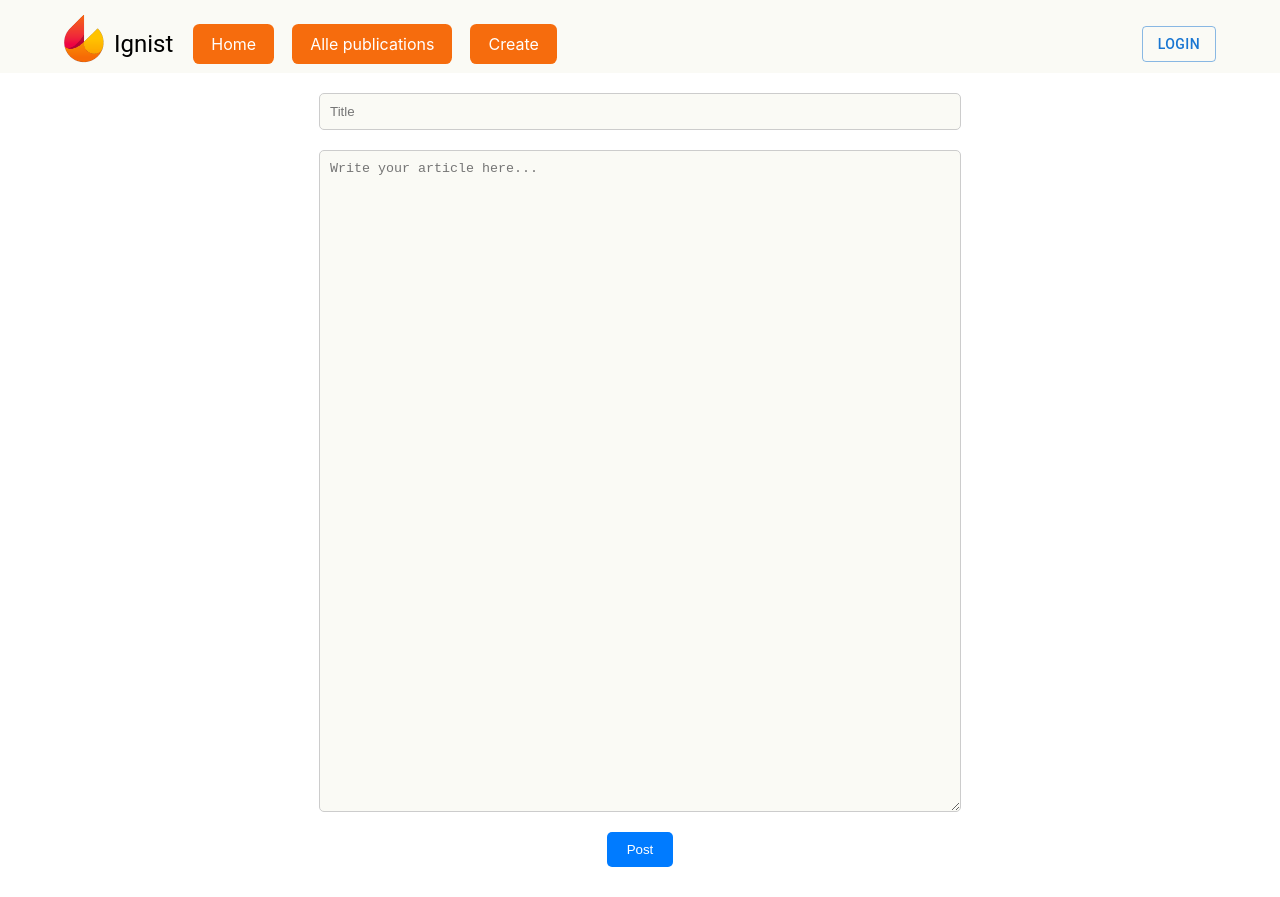
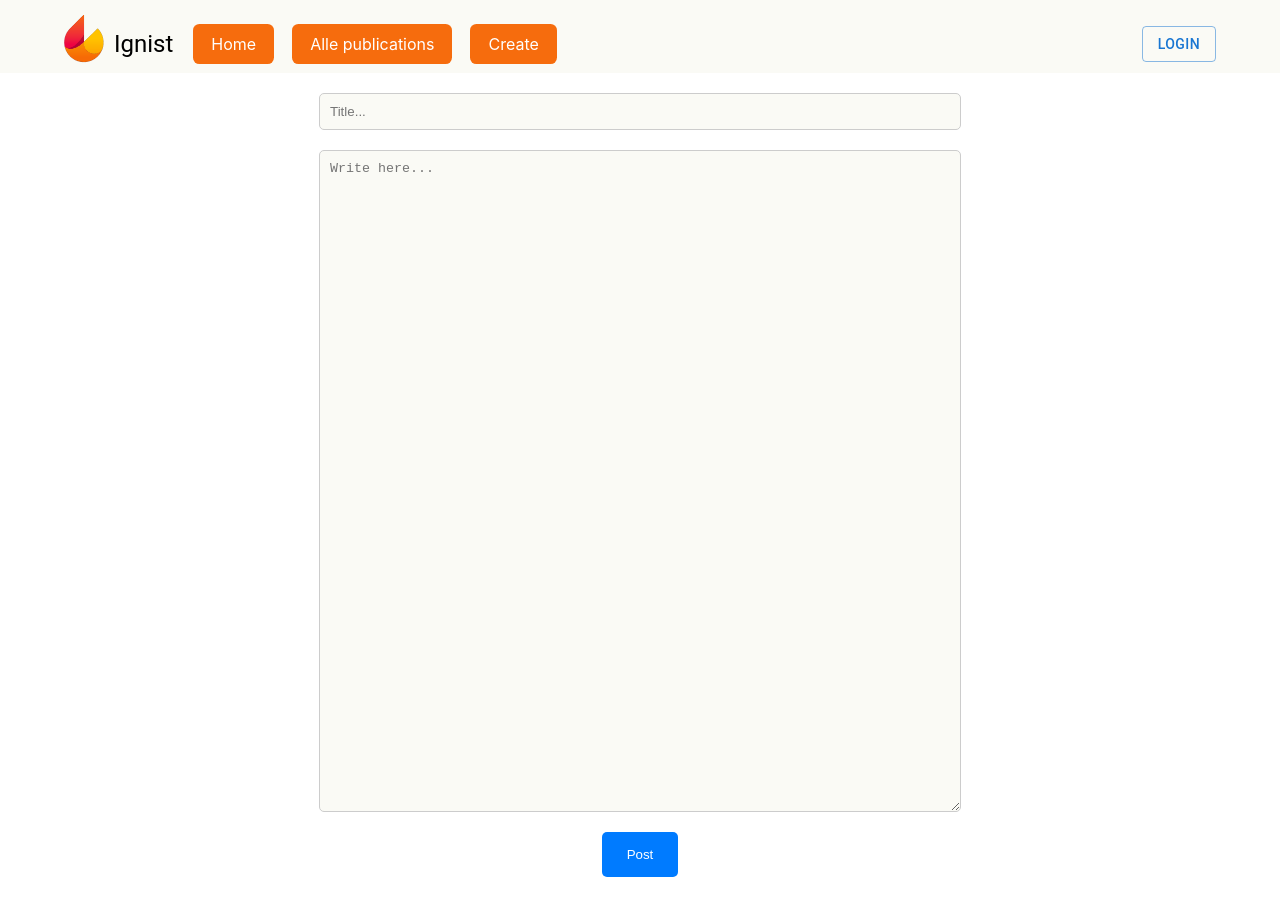
Before and after one commit to HamidHamrah/React-Brannhjelp, a React (Create React App) app: page /create in a window 1280 px wide. Built offline with nearby package versions, Linux system fonts and the light colour scheme.

Commit message:
Post method is working.

```diff
--- a/src/Components/Create/Create.css
+++ b/src/Components/Create/Create.css
@@ -28,12 +28,11 @@
   }
 
   .article-form button {
-    padding: 10px 20px;
+    padding: 15px 25px;
     background-color: #007bff;
     color: white;
     border: none;
     border-radius: 5px;
-    cursor: pointer;
   }
 
   .article-form button:hover {
--- a/src/Pages/Create.jsx
+++ b/src/Pages/Create.jsx
@@ -6,7 +6,12 @@ export default function CreateArticle() {
   const [content, setContent] = useState('');
 
   const handlePost = async () => {
-    const article = { title, content };
+    // Adjusted to match the server's expected payload structure
+    const article = {
+      tittle: title, // Corrected based on error message, confirm if this is a typo.
+      content: content,
+      // Include the 'publication' field if necessary, or adjust server-side validation if not.
+    };
     try {
       const response = await fetch('https://localhost:7207/api/publications', {
         method: 'POST',
@@ -19,13 +24,17 @@ export default function CreateArticle() {
         alert('Article posted successfully!');
         // Reset form or redirect user as needed
       } else {
-        alert('Failed to post the article.');
+        const errorText = await response.text(); // Or response.json() if the server returns JSON
+        console.error('Failed to post the article:', errorText);
+        alert(`Failed to post the article. Server responded with: ${errorText}`);
       }
     } catch (error) {
       console.error('Error posting the article:', error);
-      alert('Error posting the article.');
+      alert(`Error posting the article: ${error.message}`);
     }
   };
+
+
 
   return (
     <div>
@@ -33,12 +42,12 @@ export default function CreateArticle() {
       <div className="article-form">
         <input
           type="text"
-          placeholder="Title"
+          placeholder="Title..."
           value={title}
           onChange={(e) => setTitle(e.target.value)}
         />
         <textarea
-          placeholder="Write your article here..."
+          placeholder="Write here..."
           value={content}
           onChange={(e) => setContent(e.target.value)}
           rows="10"
```
